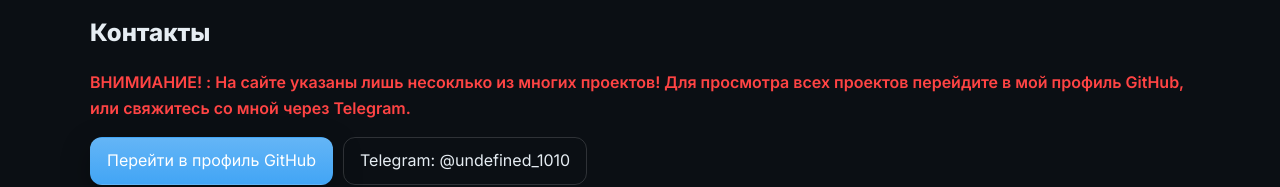
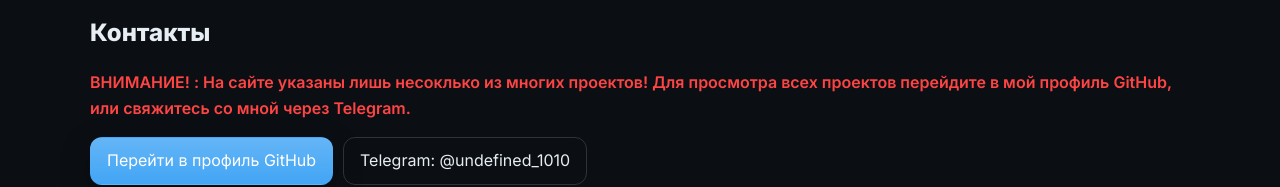
Before and after one commit to MathematicLove/SiteForCV, a plain HTML site: page index.html in a window 1280 px wide. Shown: the part 3047-3234 px from the top of the page. Drawn offline with Linux system fonts and the light colour scheme.

Commit message:
Warning 2.0

```diff
--- a/index.html
+++ b/index.html
@@ -68,7 +68,7 @@
       <section id="contact" class="section contact">
         <div class="container">
           <h2>Контакты</h2>
-          <p class="warning-text">ВНИМИАНИЕ! : На сайте указаны лишь несоклько из многих проектов! Для просмотра всех проектов перейдите в мой профиль GitHub, или свяжитесь со мной через Telegram.</p>
+          <p class="warning-text">ВНИМАНИЕ! : На сайте указаны лишь несоклько из многих проектов! Для просмотра всех проектов перейдите в мой профиль GitHub, или свяжитесь со мной через Telegram.</p>
           <p class="pill-list">
             <a class="btn primary" href="https://github.com/MathematicLove" target="_blank" rel="noreferrer noopener">Перейти в профиль GitHub</a>
             <a class="btn ghost" href="https://t.me/undefined_1010" target="_blank" rel="noreferrer noopener">Telegram: @undefined_1010</a>
```
